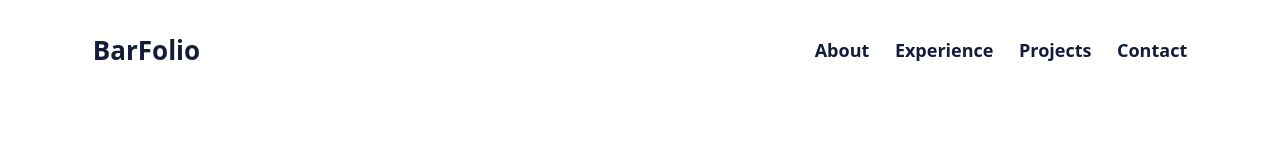
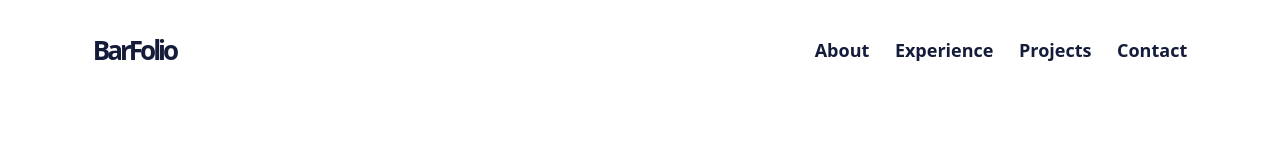
Before and after one commit to Bar-Barina/BarFolio, a React (Vite) app in the folder bar-folio/: page / in a window 1280 px wide. Shown: the top 160 px of the page. Built offline with nearby package versions, Linux system fonts and the light colour scheme.

Commit message:
Changed logo letter spacing

```diff
--- a/bar-folio/src/assets/styles/components/_Header.scss
+++ b/bar-folio/src/assets/styles/components/_Header.scss
@@ -4,6 +4,7 @@
   font-weight: 600;
   .logo {
     font-size: 26px;
+    letter-spacing: -3px;
   }
   span {
     margin: 0 0.8rem;
```
